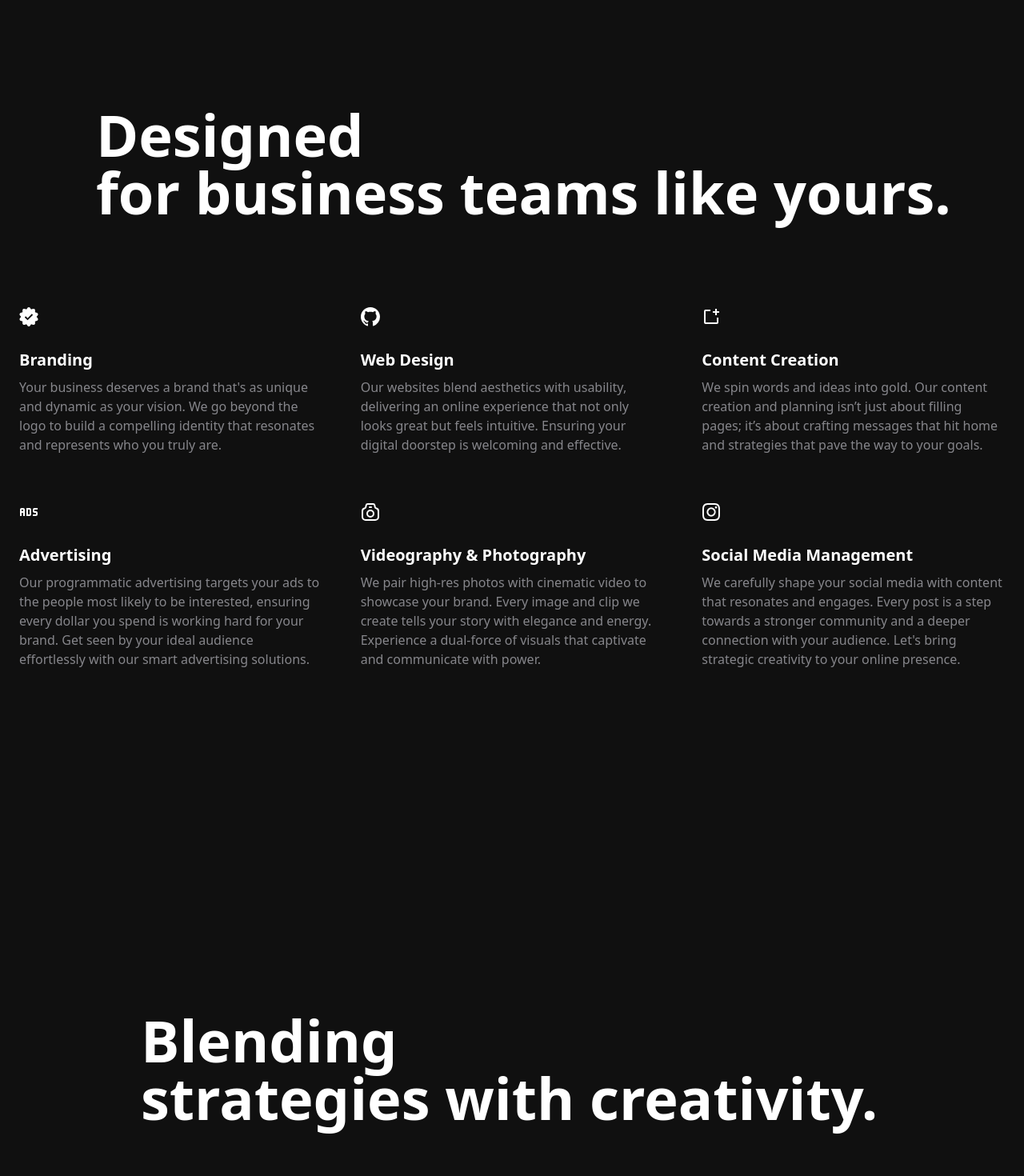
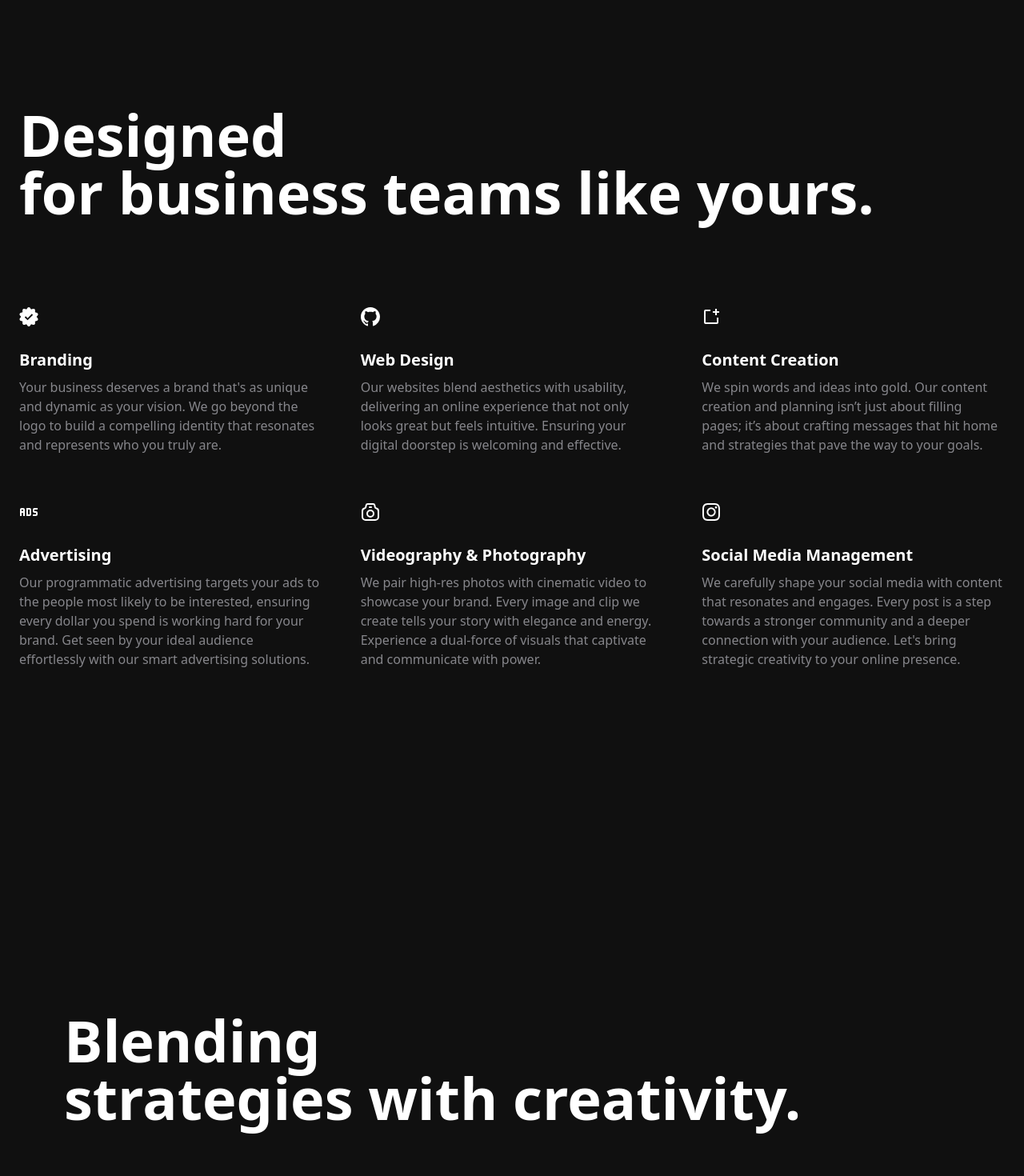
Before and after one commit to aryangh1/perseus-website, a React (Vite) app: page / in a window 1280 px wide. Shown: the part 1940-3410 px from the top of the page at 80% size. Built offline with nearby package versions, Linux system fonts and the light colour scheme.

Commit message:
fix: ui iss

```diff
--- a/src/components/Features.jsx
+++ b/src/components/Features.jsx
@@ -35,7 +35,7 @@ const Features = () => {
         </div>
 
         <div className="flex flex-col justify-center items-start overflow-hidden">
-          <div className="mt-32 mb-24 pl-24 max-sm:pl-0">
+          <div className="mt-32 mb-24 max-sm:px-4">
             <h2 className="text-5xl lg:text-7xl font-semibold">Blending</h2>
             <h2 className="text-5xl lg:text-7xl font-semibold">
               strategies with creativity.
--- a/src/components/Services.jsx
+++ b/src/components/Services.jsx
@@ -15,7 +15,7 @@ const Services = () => {
   return (
     <section className="bg-zinc">
       <div className="py-8 px-4 mx-auto max-w-screen-xl sm:py-16 lg:px-6">
-        <div className="mt-32 mb-24 pl-24 max-sm:pl-0">
+        <div className="mt-32 mb-24 max-sm:px-4">
           <h2 className="text-5xl lg:text-7xl font-semibold">Designed</h2>
           <h2 className="text-5xl lg:text-7xl font-semibold">
             for business teams like yours.
```
